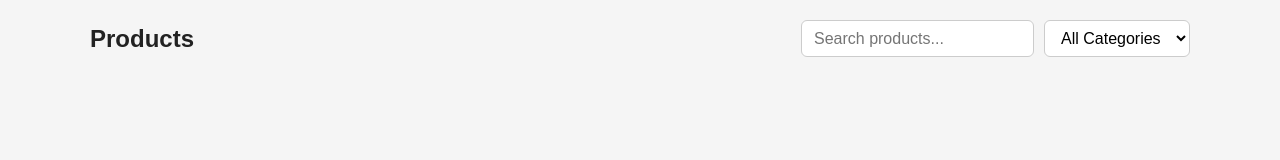
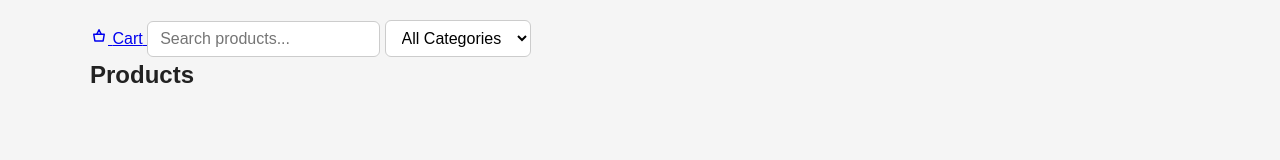
Before and after one commit to SteloyBits/mini-marketplace, a plain HTML site: page index.html in a window 1280 px wide. Drawn offline with Linux system fonts and the light colour scheme.

Commit message:
feat(products): add HTML structure for products section

```diff
--- a/index.html
+++ b/index.html
@@ -1,28 +1,34 @@
 <!DOCTYPE html>
 <html lang="en">
+
 <head>
     <meta charset="UTF-8">
     <meta name="viewport" content="width=device-width, initial-scale=1.0">
     <title>Mini Marketplace - Products</title>
     <link rel="stylesheet" href="style.css">
 </head>
+
 <body>
     <main class="container">
         <section id="products-section" aria-labelledby="products-heading">
-            <div class="products-header">
-                <h1 id="products-heading">Products</h1>
-                <div class="products-controls">
-                    <input
-                        type="search"
-                        id="search-input"
-                        placeholder="Search products..."
-                        aria-label="Search products"
-                    >
-                    <select id="category-filter" aria-label="Filter by category">
-                        <option value="all">All Categories</option>
-                    </select>
-                </div>
-            </div>
+            <header class="top-bar">
+                <a href="cart.html" id="cart-btn" class="cart-btn" aria-label="Go to cart">
+                    <svg width="18" height="18" viewBox="0 0 24 24" fill="none" stroke="currentColor" stroke-width="2"
+                        stroke-linecap="round" stroke-linejoin="round" aria-hidden="true">
+                        <path d="M5 11h14l-1.5 9h-11z" />
+                        <path d="M9 11l3-6 3 6" />
+                    </svg>
+                    <span>Cart</span>
+                </a>
+
+                <input type="search" id="search-input" placeholder="Search products..." aria-label="Search products">
+
+                <select id="category-filter" aria-label="Filter by category">
+                    <option value="all">All Categories</option>
+                </select>
+            </header>
+
+            <h1 id="products-heading" class="products-title">Products</h1>
 
             <p id="products-loading" class="status-message" hidden>Loading products...</p>
 
@@ -37,6 +43,7 @@
         </section>
     </main>
 
-    <script src="script.js" defer></script>
+    <script src="product.js" defer></script>
 </body>
+
 </html>
```
